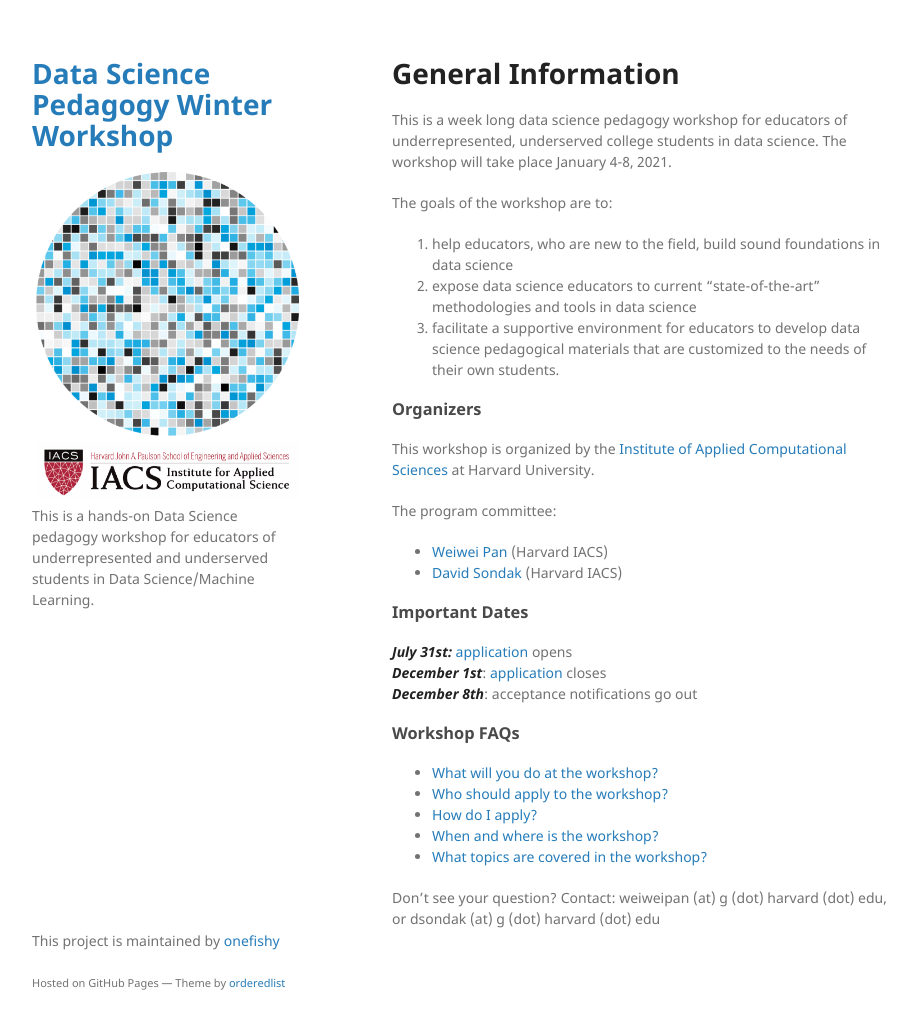
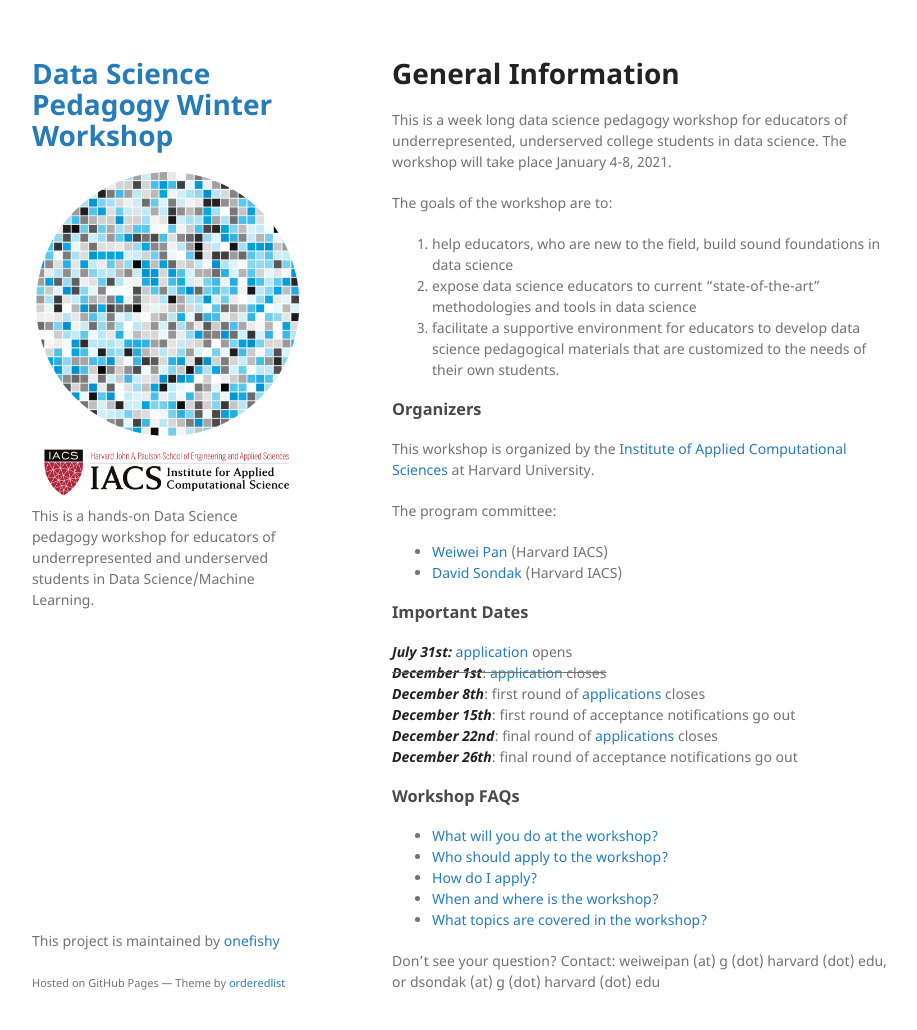
Before and after one commit to onefishy/data-science-workshop, a Jekyll site: the page built from docs/index.md, in a window 1280 px wide and 1062 px high. Shown: the top 1030 px of the window, without its empty margins (178-1095 px from the left). Built offline with Jekyll 4.4.1, drawn with Linux system fonts in a browser that asks for light colours; our own code applies the rules of GitHub Pages for plain Markdown files.

Commit message:
Update index.md

```diff
--- a/docs/index.md
+++ b/docs/index.md
@@ -17,8 +17,11 @@ The program committee:
 ### Important Dates
 
 ***July 31st:*** [application](./application-process.html) opens<br>
-***December 1st***: [application](./application-process.html) closes<br>
-***December 8th***: acceptance notifications go out
+~~***December 1st***: [application](./application-process.html) closes<br>~~
+***December 8th***: first round of [applications](./application-process.html) closes<br>
+***December 15th***: first round of acceptance notifications go out<br>
+***December 22nd***: final round of [applications](./application-process.html) closes<br>
+***December 26th***: final round of acceptance notifications go out
 
 
 ### Workshop FAQs
```
